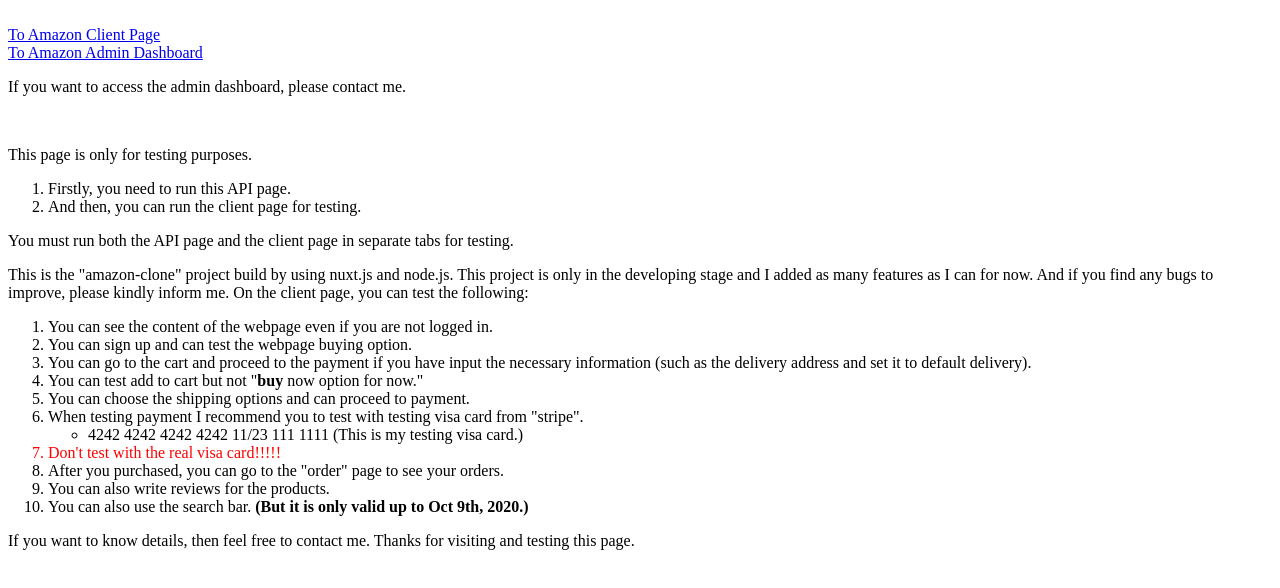
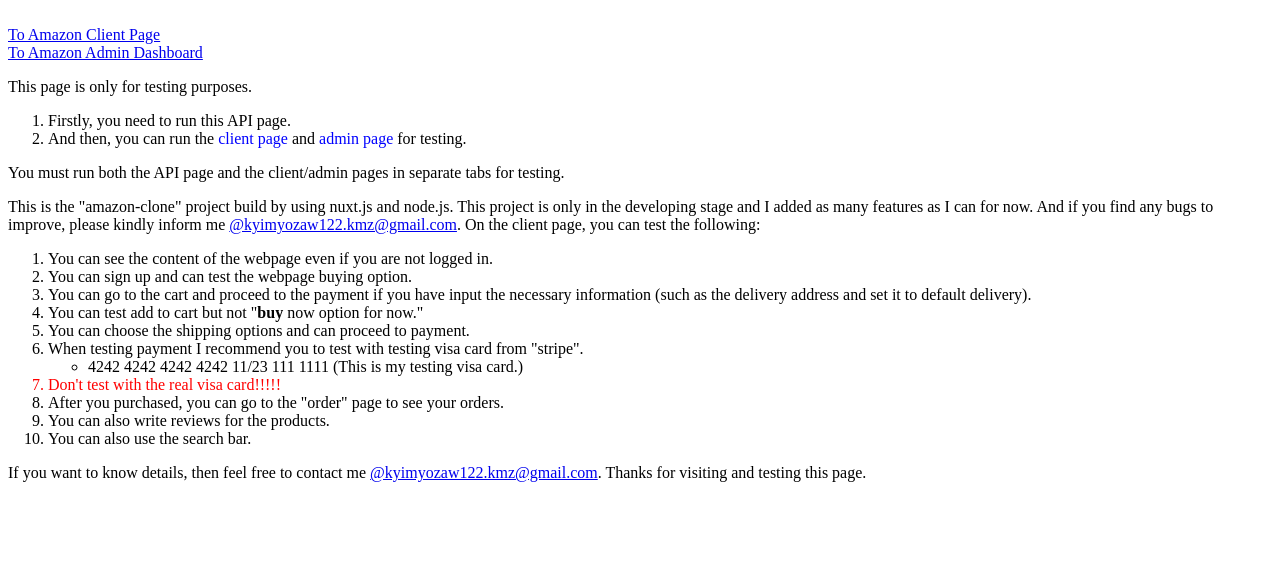
Before and after one commit to kmz122/api-amazon-clone, a website: page public/index.html in a window 1280 px wide. Drawn offline with Linux system fonts and the light colour scheme.

Commit message:
Adding contact EMAIL and admin url

```diff
--- a/public/index.html
+++ b/public/index.html
@@ -4,26 +4,35 @@
     <meta charset="UTF-8" />
     <meta name="viewport" content="width=device-width, initial-scale=1.0" />
     <title>API</title>
+
+    <style>
+      .b-color {
+        color: blue;
+      }
+      .r-color {
+        color: red;
+      }
+    </style>
   </head>
   <body>
     <!-- <p>This amazon-clone-nuxt api. /server/server.js</p> -->
     <br />
     <a href="https://amazon-clone-client.herokuapp.com/" target="_blank">To Amazon Client Page</a>
     <br />
-    <a href="#" target="#">To Amazon Admin Dashboard</a>
-    <p>If you want to access the admin dashboard, please contact me.</p>
+    <a href="https://amazon-clone-admin.herokuapp.com/" target="_blank">To Amazon Admin Dashboard</a>
+    <!-- <p>If you want to access the admin dashboard, please contact me.</p> -->
 
     <br />
     <p>This page is only for testing purposes.</p>
     <ol>
       <li>Firstly, you need to run this API page.</li>
-      <li>And then, you can run the client page for testing.</li>
+      <li>And then, you can run the <span class="b-color">client page</span> and <span class="b-color">admin page</span> for testing.</li>
     </ol>
-    You must run both the API page and the client page in separate tabs for testing.
+    You must run both the API page and the client/admin pages in separate tabs for testing.
 
     <p>
       This is the "amazon-clone" project build by using nuxt.js and node.js. This project is only in the developing stage and I added as many features as I
-      can for now. And if you find any bugs to improve, please kindly inform me.
+      can for now. And if you find any bugs to improve, please kindly inform me <a href="mailto:kyimyozaw122.kmz@gmail.com?subject=Query for amazon clone website">@kyimyozaw122.kmz@gmail.com</a>.
 
       On the client page, you can test the following:
       <ol>
@@ -36,12 +45,12 @@
         <ul>
           <li> 4242 4242 4242 4242 11/23 111 1111 (This is my testing visa card.) </li>
         </ul>
-        <li style="color:red;"> Don't test with the real visa card!!!!!</li>
+        <li class="r-color"> Don't test with the real visa card!!!!!</li>
         <li> After you purchased, you can go to the "order" page to see your orders.</li>
         <li>You can also write reviews for the products.</li>
-        <li> You can also use the search bar. <b> (But it is only valid up to Oct 9th, 2020.)</b></li>
+        <li> You can also use the search bar.</li>
       </ol>
-      If you want to know details, then feel free to contact me. Thanks for visiting and testing this page.
+      If you want to know details, then feel free to contact me <a href="mailto:kyimyozaw122.kmz@gmail.com?subject=Query for amazon clone website">@kyimyozaw122.kmz@gmail.com</a>. Thanks for visiting and testing this page.
     </p>
   </body>
 </html>
```
